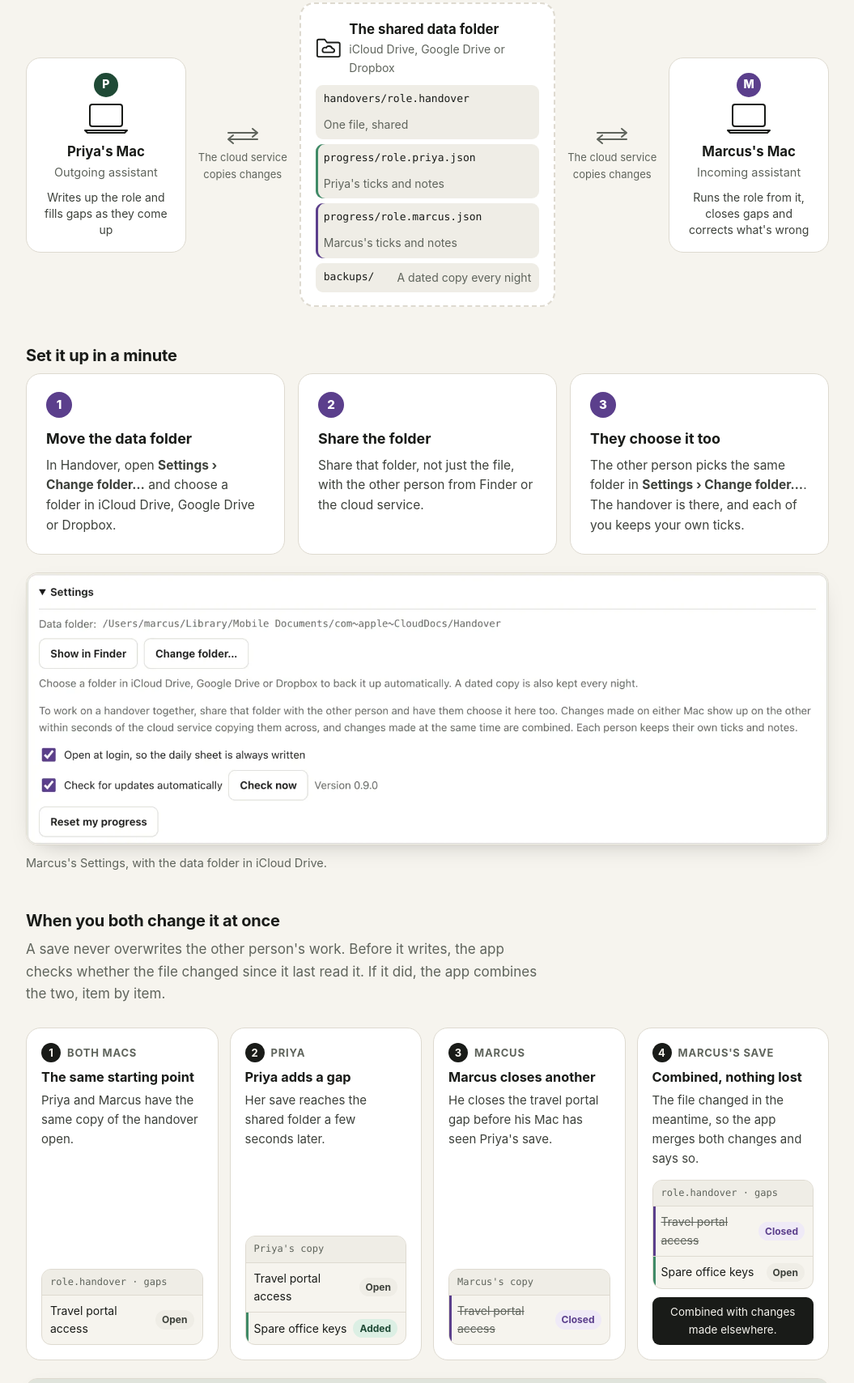
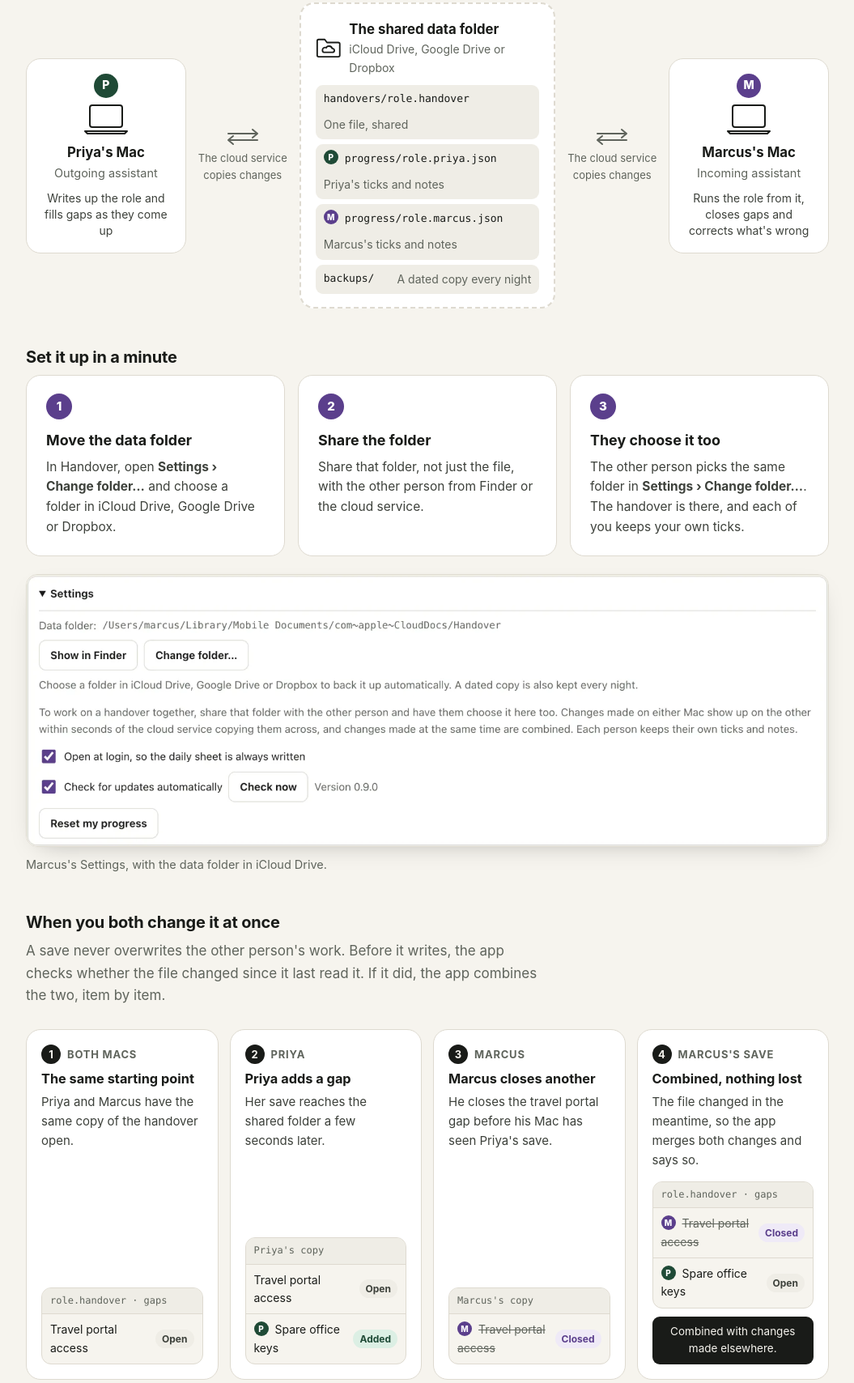
Before and after one commit to incrhst/handover, a browser extension: page site/index.html in a window 1280 px wide. Shown: the part 2264-3972 px from the top of the page at 81% size, without its empty margins (112-1167 px from the left). Drawn offline with Linux system fonts and the light colour scheme.

Commit message:
Mark each person's files with their initial, not a coloured stripe
The shared-folder diagram and the merge example marked Priya's and
Marcus's rows with a 3px coloured bar down the left edge. Those rows now
carry a small P or M badge, the same dot shown on each person's Mac, so
the link between a file and its owner is the one mark used throughout.

Co-Authored-By: Claude Opus 5.5 <noreply@anthropic.com>

```diff
--- a/site/index.html
+++ b/site/index.html
@@ -75,9 +75,10 @@ footer{padding:56px 0 64px;color:var(--ink-3);font-size:14.5px}
 .mac b{display:block;font-size:1.05rem}
 .mac span{display:block;color:var(--ink-3);font-size:14.5px}
 .mac small{display:block;margin-top:10px;font-size:14px;color:var(--ink-2);line-height:1.45}
-.who-p{--who:var(--hero)} .who-m{--who:var(--accent)}
-.mac .dot{display:inline-grid;place-items:center;width:30px;height:30px;border-radius:50%;background:var(--who);color:#fff;font-weight:800;font-size:14px;margin-bottom:6px}
-@media (prefers-color-scheme: dark){ .who-p{--who:#3f8a67} .who-m .dot{color:var(--accent-ink)} }
+.who-p,.tree .p,.row.p{--who:var(--hero);--who-ink:#fff;--who-l:"P"} .who-m,.tree .m,.row.m{--who:var(--accent);--who-ink:#fff;--who-l:"M"}
+.mac .dot{display:inline-grid;place-items:center;width:30px;height:30px;border-radius:50%;background:var(--who);color:var(--who-ink);font-weight:800;font-size:14px;margin-bottom:6px}
+.tree .p code::before,.tree .m code::before,.row.p>:first-child::before,.row.m>:first-child::before{content:var(--who-l);display:inline-grid;place-items:center;width:18px;height:18px;margin-right:8px;border-radius:50%;background:var(--who);color:var(--who-ink);font:800 10px/1 var(--sans);vertical-align:2px}
+@media (prefers-color-scheme: dark){ .who-p,.tree .p,.row.p{--who:#3f8a67} .who-m,.tree .m,.row.m{--who-ink:var(--accent-ink)} }
 .folder{border-style:dashed;border-width:2px}
 .folder-h{display:flex;align-items:center;gap:10px;margin-bottom:10px}
 .folder-h b{display:block;font-size:1.05rem}
@@ -86,7 +87,6 @@ footer{padding:56px 0 64px;color:var(--ink-3);font-size:14.5px}
 .tree li{display:flex;justify-content:space-between;gap:10px;flex-wrap:wrap;padding:7px 10px;border-radius:9px;background:var(--surface-2);margin-top:6px}
 .tree code{background:none;padding:0;font-size:13px;color:var(--ink)}
 .tree em{font-style:normal;color:var(--ink-3)}
-.tree li.p{box-shadow:inset 3px 0 0 #3f8a67} .tree li.m{box-shadow:inset 3px 0 0 var(--accent)}
 .link{display:flex;flex-direction:column;align-items:center;gap:4px;color:var(--ink-3);font-size:13px;text-align:center;max-width:120px}
 .link svg{color:var(--ink-3)}
 .merge{list-style:none;margin:0;padding:0;display:grid;grid-template-columns:repeat(4,1fr);gap:14px;counter-reset:m}
@@ -99,7 +99,6 @@ footer{padding:56px 0 64px;color:var(--ink-3);font-size:14.5px}
 .file-h{font-family:var(--mono);font-size:12px;color:var(--ink-3);padding:6px 10px;border-bottom:1px solid var(--line);background:var(--surface-2)}
 .row{display:flex;justify-content:space-between;align-items:center;gap:8px;padding:8px 10px}
 .row + .row{border-top:1px solid var(--line)}
-.row.p{box-shadow:inset 3px 0 0 #3f8a67} .row.m{box-shadow:inset 3px 0 0 var(--accent)}
 .pill{font-size:12px;font-weight:700;padding:2px 8px;border-radius:99px;background:var(--surface-2);color:var(--ink-2);white-space:nowrap}
 .pill.new{background:#dcefe4;color:#1f4a36} .pill.done{background:var(--accent-soft);color:var(--accent)}
 @media (prefers-color-scheme: dark){ .pill.new{background:#1f3a2d;color:#a9dcc0} }
```
